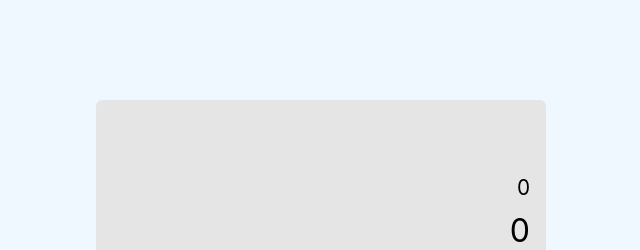
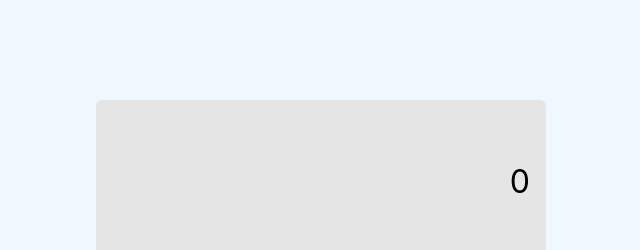
Before and after one commit to devclickuk/calculator, a React (Create React App) app: page / in a window 1280 px wide. Shown: the top 250 px of the page, without its empty margins (319-959 px from the left). Built offline with nearby package versions, Linux system fonts and the light colour scheme; the HTML template or start-up script is replaced by a standard one.

Commit message:
remove history

```diff
--- a/src/App.js
+++ b/src/App.js
@@ -60,7 +60,7 @@ function App() {
   return (
     <div className="container">
       <div className='header'>
-        <span className='history'>0</span>
+        {/* <span className='history'>0</span> */}
         <span className='display'>{display}</span>
       </div>
       <div className='numbersContainer'>
```
